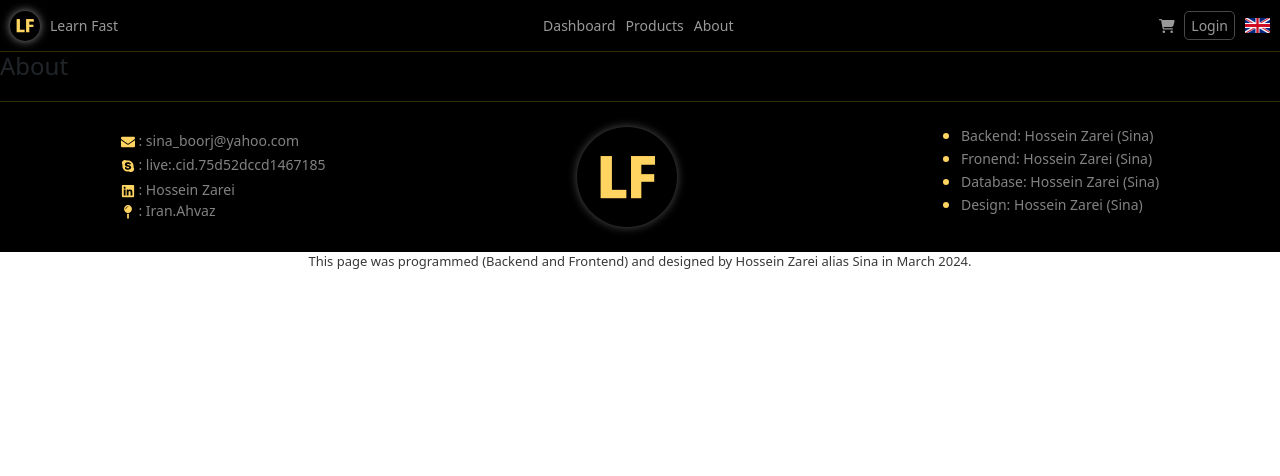
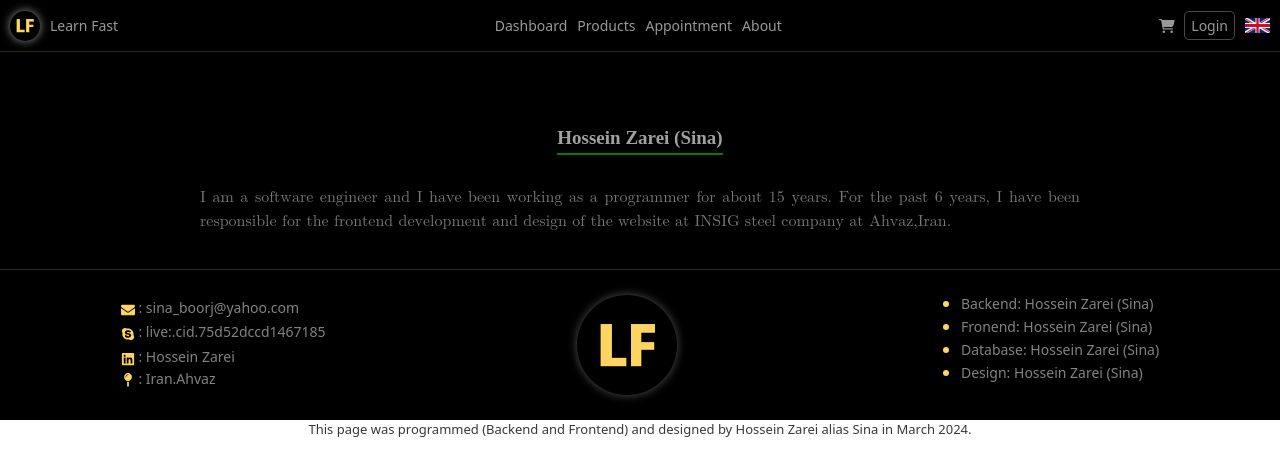
Before and after one commit to sinaboorj/Learn-Fast-Office, a React (Vite) app in the folder Frontend/: page /api/about in a window 1280 px wide. Shown: the top 476 px of the page. Built offline with nearby package versions, Linux system fonts and the light colour scheme.

Commit message:
2024/04/15

```diff
--- a/Frontend/src/app.jsx
+++ b/Frontend/src/app.jsx
@@ -3,11 +3,14 @@ import Navbar from "./components/navbar";
 import Shop from "./pages/shop/shop";
 import Home from './pages/home'
 import Cart from './pages/cart/cart'
-import About from "./pages/about";
 import Footer from "./components/footer";
 import UserContextProvider from "./context/userContext";
 import SignInUp from "./pages/users/signInUp";
 import EmailVerify from "./pages/users/emailVerify"
+import Dashboard from "./dashboard/dashboard";
+import Appointment from "./appointment/appointment";
+import Products from "./products/products";
+import About from "./components/about";
 
 const App = () => {
   return (
@@ -18,7 +21,9 @@ const App = () => {
           <Route path="/" element={<Home />} />
           <Route path="/api/shop" element={<Shop />} />
           <Route path="/api/cart" element={<Cart />} />
-          <Route path="/api/about" element={<About />} />
+          <Route path="/api/dashboard" element={<Dashboard />} />
+          <Route path="/api/products" element={<Products />} />
+          <Route path="/api/appointment" element={<Appointment />} />
           <Route path="/api/about" element={<About />} />
           <Route path="/api/login" element={<SignInUp />} />
           <Route path="/api/:userID/mail-verification/:token" element={<EmailVerify />} />
--- /dev/null
+++ b/Frontend/src/appointment/appointment.jsx
@@ -0,0 +1,9 @@
+const Appointment = () => {
+    return (
+        <h6>
+            appointment
+        </h6>
+    );
+}
+
+export default Appointment;
--- /dev/null
+++ b/Frontend/src/components/about.jsx
@@ -0,0 +1,21 @@
+import '../css/about.css'
+import resume from '/sysImage/Resume.jpg'
+import licence from '/sysImage/Licence.jpg'
+
+
+const About = () => {
+    return (
+        <>
+            <br /><br /><br />
+            <div className="about">
+                <span className='sina'>Hossein Zarei (Sina)</span>
+                <p>
+                    I am a software engineer and I have been working as a programmer for about 15 years.
+                    For the past 6 years, I have been responsible for the frontend development and design of the website at INSIG steel company at Ahvaz,Iran.
+                </p>
+            </div>
+        </>
+    )
+}
+
+export default About
--- a/Frontend/src/components/learn.jsx
+++ /dev/null
@@ -1,59 +0,0 @@
-import '../css/learn.css'
-import '../css/register.css'
-import backendImg from '/sysImage/backend.jpg'
-import frontendImg from '/sysImage/frontend.jpg'
-import databaseImg from '/sysImage/database.jpg'
-import learnImg from '/sysImage/skill.jpg'
-
-const Learn = () => {
-    return (
-        <>
-           <br /><br /><br /><br /> <hr />
-            <div className="learn-container">
-
-                <div className='right'>
-
-                    <div className='logo-format'>
-                        <div className='learn'>
-                            <div>
-                                <img src={backendImg} className="learn-backend" width={100} height={100} alt="learn backend" />
-                            </div>
-                            <div>
-                                <li className='learn-item' style={{ marginTop: '15px' }}>Node.js</li>
-                                <li className='learn-item'>Express</li>
-                            </div>
-                        </div>
-                        <div className='learn'>
-                            <div>
-                                <img src={frontendImg} className="learn-frontend" width={100} height={100} alt="learn frontend" />
-                            </div>
-                            <div>
-                                <li className='learn-item' style={{ marginTop: '15px' }}>React.js</li>
-                                <li className='learn-item'>JavaScript</li>
-                                <li className='learn-item'>CSS</li>
-                                <li className='learn-item'>HTML</li>
-                            </div>
-                        </div>
-                        <div className='learn'>
-                            <div>
-                                <img src={databaseImg} className="learn-database" width={100} height={100} alt="learn database" />
-                            </div>
-                            <div>
-                                <li className='learn-item' style={{ marginTop: '15px' }}>MySQL</li>
-                            </div>
-                        </div>
-                    </div>
-                    <br />
-                    <div className='learn-text'>
-                        <span style={{ marginBottom: '20px',fontWeight: '500' }}>Teaching programming from beginner to advanced</span>
-                        <span style={{  marginBottom: '20px',fontSize:'14px' }}>Fast and professional web programming training</span>
-                    </div>
-                </div>
-                <div className='img-backgrand'></div> {/* use background-image in CSS */}
-            </div>
-
-        </>
-    );
-}
-
-export default Learn;
--- a/Frontend/src/components/navbar.jsx
+++ b/Frontend/src/components/navbar.jsx
@@ -35,9 +35,10 @@ const Navbar = () => {
                         </div>
 
                         <div className="nav-center">
-                            <Link to='/api/shop' className="nav-link">Dashboard</Link>
-                            <Link to='/api/shop' className="nav-link">Products</Link>
-                            <Link to='/api/about' className="nav-link about">About</Link>
+                            <Link to='/api/dashboard' className="nav-link">Dashboard</Link>
+                            <Link to='/api/products' className="nav-link">Products</Link>
+                            <Link to='/api/appointment' className="nav-link">Appointment</Link>
+                            <Link to='/api/about' className="nav-link">About</Link>
                         </div>
 
                         <div className="nav-right">
--- /dev/null
+++ b/Frontend/src/css/about.css
@@ -0,0 +1,20 @@
+.about{
+    color: rgb(120 120 120);
+    text-align: justify;
+    padding: 0 200px;
+    font-size: 16px;
+    font-family: math;
+    font-weight: 400;
+    display: flex;
+    justify-content: center;
+    align-items: center;
+    flex-direction: column;
+}
+.sina{
+    font-family: fangsong;
+    font-weight: bold;
+    font-size: 19px;
+    color: rgb(161 161 161);
+    border-bottom: solid 2px green;
+    margin-bottom: 30px;
+}
--- /dev/null
+++ b/Frontend/src/dashboard/dashboard.jsx
@@ -0,0 +1,11 @@
+const Dashboard = () => {
+    return (
+        <>
+            <h6>
+                dashboard
+            </h6>
+        </>
+     );
+}
+
+export default Dashboard;
--- a/Frontend/src/pages/about.jsx
+++ /dev/null
@@ -1,9 +0,0 @@
-const About = () => {
-    return (
-        <>
-            <h4>About</h4>
-        </>
-    )
-}
-
-export default About
--- a/Frontend/src/pages/home.jsx
+++ b/Frontend/src/pages/home.jsx
@@ -1,9 +1,55 @@
-import Learn from "../components/learn";
+import '../css/home.css'
+import '../css/register.css'
+import backendImg from '/sysImage/backend.jpg'
+import frontendImg from '/sysImage/frontend.jpg'
+import databaseImg from '/sysImage/database.jpg'
 
 const Home = () => {
     return (
         <>
-            <Learn />
+           <br /><br /><br /><br /> <hr />
+            <div className="learn-container">
+
+                <div className='right'>
+
+                    <div className='logo-format'>
+                        <div className='learn'>
+                            <div>
+                                <img src={backendImg} className="learn-backend" width={100} height={100} alt="learn backend" />
+                            </div>
+                            <div>
+                                <li className='learn-item' style={{ marginTop: '15px' }}>Node.js</li>
+                                <li className='learn-item'>Express</li>
+                            </div>
+                        </div>
+                        <div className='learn'>
+                            <div>
+                                <img src={frontendImg} className="learn-frontend" width={100} height={100} alt="learn frontend" />
+                            </div>
+                            <div>
+                                <li className='learn-item' style={{ marginTop: '15px' }}>React.js</li>
+                                <li className='learn-item'>JavaScript</li>
+                                <li className='learn-item'>CSS</li>
+                                <li className='learn-item'>HTML</li>
+                            </div>
+                        </div>
+                        <div className='learn'>
+                            <div>
+                                <img src={databaseImg} className="learn-database" width={100} height={100} alt="learn database" />
+                            </div>
+                            <div>
+                                <li className='learn-item' style={{ marginTop: '15px' }}>MySQL</li>
+                            </div>
+                        </div>
+                    </div>
+                    <br />
+                    <div className='learn-text'>
+                        <span style={{ marginBottom: '20px',fontWeight: '500' }}>Teaching programming from beginner to advanced</span>
+                        <span style={{  marginBottom: '20px',fontSize:'14px' }}>Fast and professional web programming training</span>
+                    </div>
+                </div>
+                <div className='img-backgrand'></div> {/* use background-image in CSS */}
+            </div>
         </>
      );
 }
--- a/Frontend/src/pages/users/signInUp.jsx
+++ b/Frontend/src/pages/users/signInUp.jsx
@@ -3,7 +3,8 @@ import Login from "./login";
 import Register from "./register";
 import { UserContext } from "../../context/userContext";
 import { useContext, useEffect } from "react";
-import Learn from "../../components/learn";
+import Home from "../home";
+
 //signIn
 const SignInUp = () => {
     const { login, setLogin, Msg, messageStatus, setMessageStatus, setHidden } = useContext(UserContext)
@@ -33,7 +34,7 @@ const SignInUp = () => {
                     </div>
                 )}
             </div>
-            <Learn />
+           <Home />
         </>
     );
 }
--- /dev/null
+++ b/Frontend/src/products/products.jsx
@@ -0,0 +1,11 @@
+const Products = () => {
+    return (
+        <>
+            <h6>
+                products
+            </h6>
+        </>
+     );
+}
+
+export default Products;
```
Also changed, not shown: Frontend/public/sysImage/Licence.jpg (added), Frontend/public/sysImage/Resume.jpg (added), Frontend/src/css/home.css (renamed from Frontend/src/css/learn.css).
